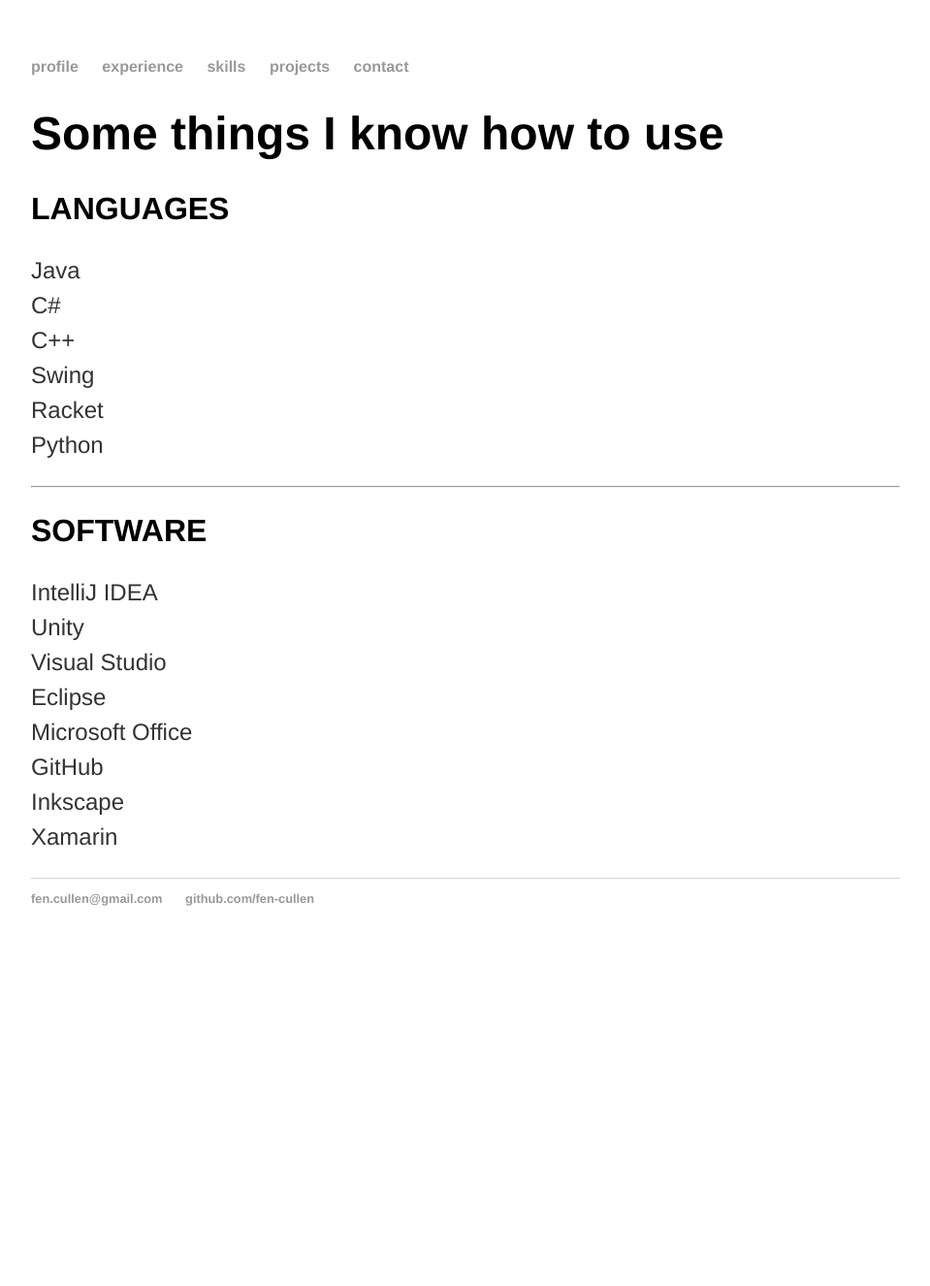
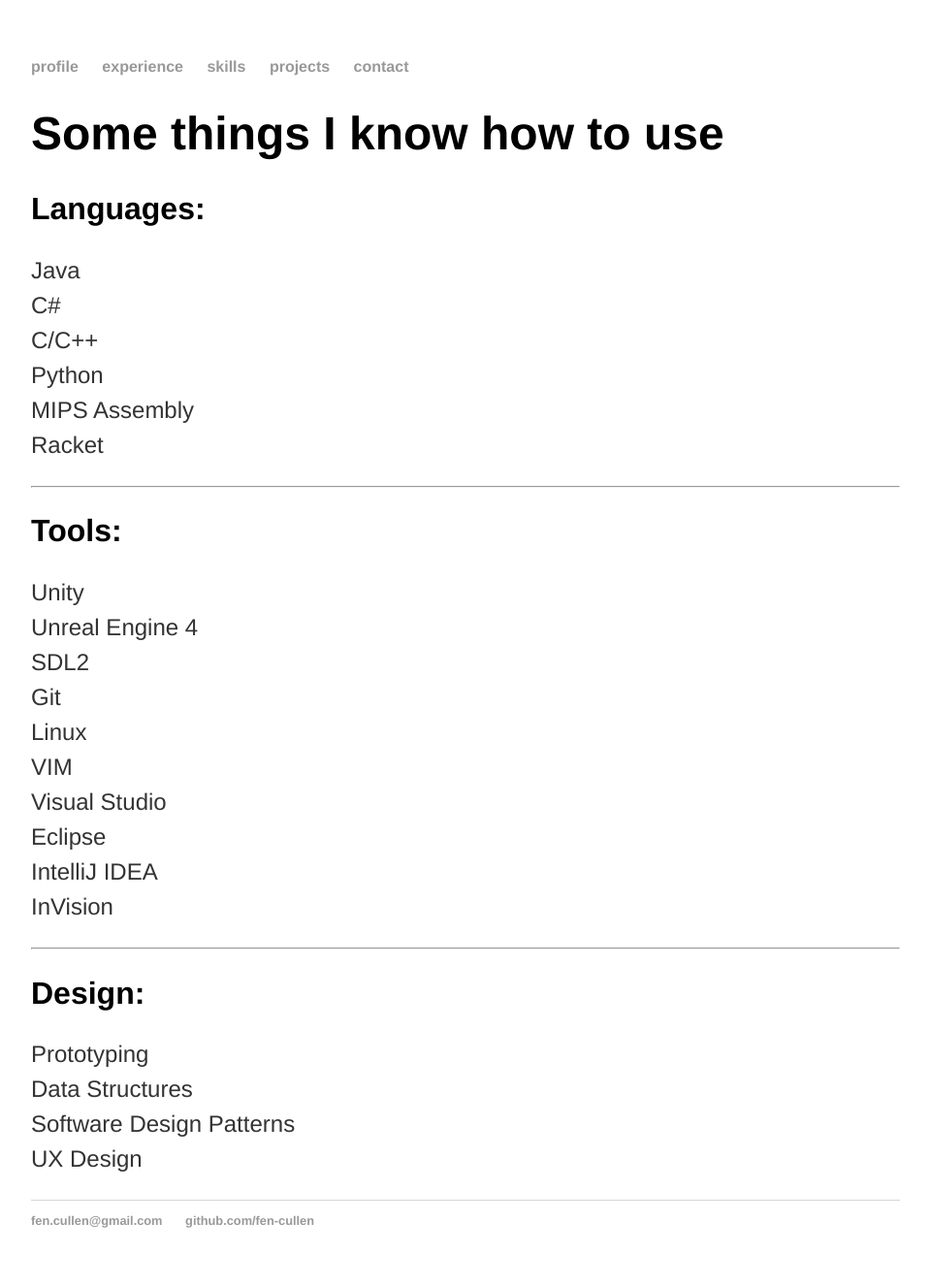
Before and after one commit to fen-cullen/fen-cullen.github.io, a Jekyll site: the page built from skills/index.html, in a window 1280 px wide. Shown: the whole page at 97% size, without its empty margins (160-1119 px from the left). Built offline with Jekyll 4.4.1, drawn with Linux system fonts in a browser that asks for light colours; before the commit the page ends 994 px from its top, so only the background shows below that.

Commit message:
Update index.html

```diff
--- a/skills/index.html
+++ b/skills/index.html
@@ -9,30 +9,44 @@
 	<div>
 
 		<h2>
-			LANGUAGES
+			Languages:
 		</h2>
 		<p>
 			Java <br>
 			C# <br>
-			C++ <br>
-			Swing <br>
+			C/C++ <br>
+			Python <br>
+			MIPS Assembly <br>
 			Racket <br>
-			Python <br>
 		</p>
 		<p>
 			<hr/>
 		</p>
 		<h2>
-			SOFTWARE
+			Tools:
 		</h2>
 		<p>
-			IntelliJ IDEA <br>
 			Unity <br>
+			Unreal Engine 4 <br>
+			SDL2 <br>
+			Git <br>
+			Linux <br>
+			VIM <br>
 			Visual Studio <br>
 			Eclipse <br>
-			Microsoft Office <br>
-			GitHub <br>
-			Inkscape <br>
-			Xamarin <br>
+			IntelliJ IDEA <br>
+			InVision <br>
+		</p>
+		<p>
+			<hr/>
+		</p>
+		<h2>
+			Design:
+		</h2>
+		<p>
+			Prototyping <br>
+			Data Structures <br>
+			Software Design Patterns <br>
+			UX Design
 	</div>
 </div><!-- /.blurb -->
```
